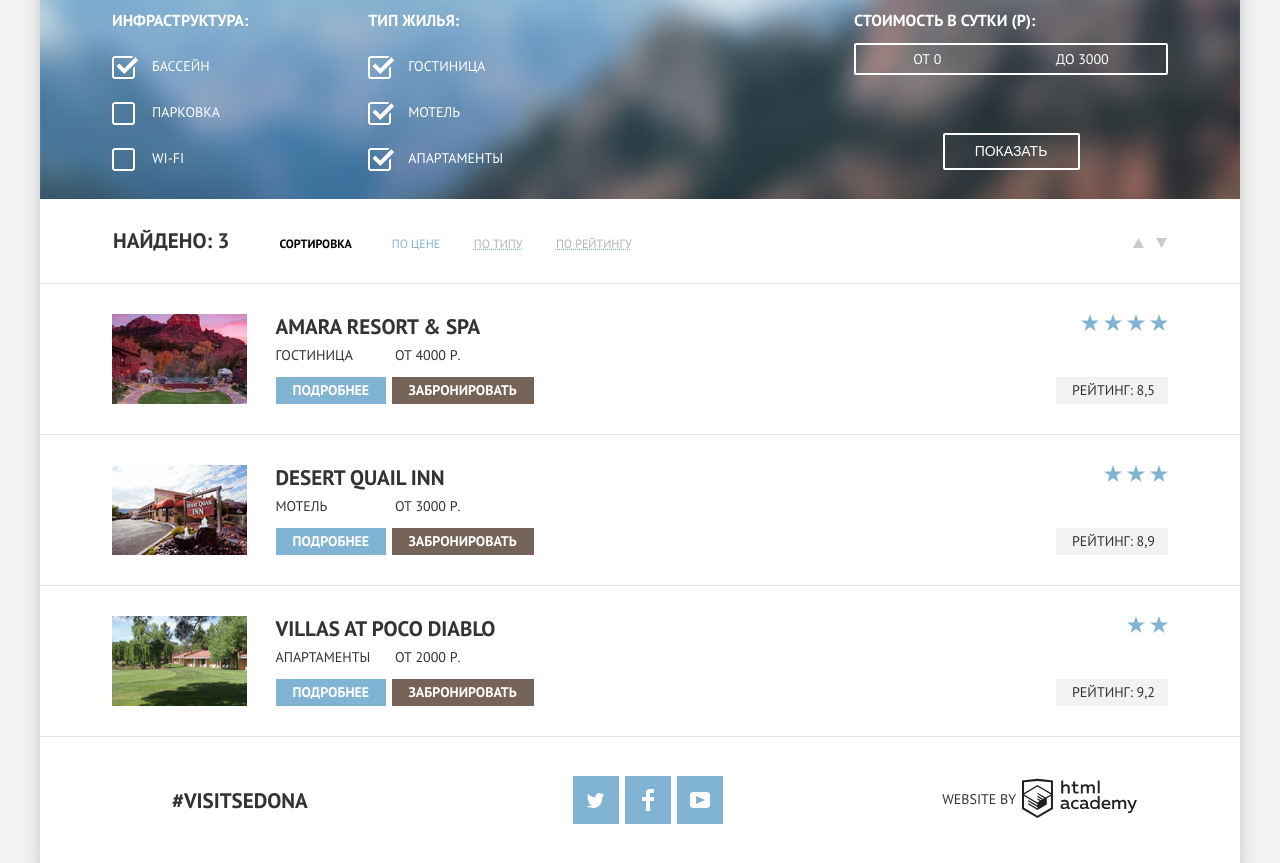
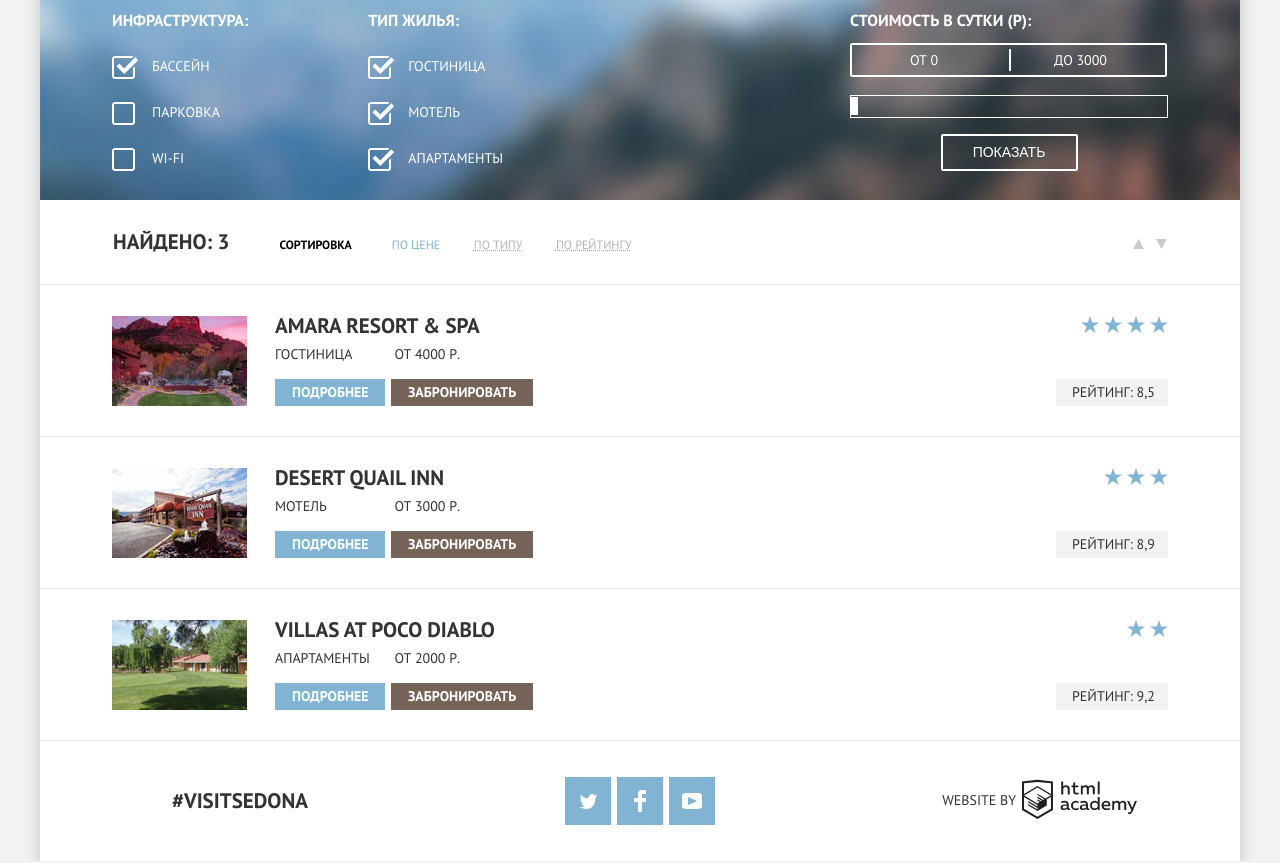
Before and after one commit to earthrobot/317955-sedona, a plain HTML site: page catalog.html in a window 1280 px wide. Shown: the part 73-936 px from the top of the page. Drawn offline with Linux system fonts and the light colour scheme.

Commit message:
доделки

```diff
--- a/catalog.html
+++ b/catalog.html
@@ -70,7 +70,7 @@
         <p class="filter-cost__min">От 0</p>
         <p class="filter-cost__max">До 3000</p>
       </div>
-      <input type="range" class="visually-hidden" name="cost" id="filter-cost" min="0" max="3000" step="1">
+      <div class="filter-form__range"></div>
     </div>
     <button class="filter-form__button" type="submit">Показать</button>
   </div>
@@ -99,6 +99,8 @@
     </div>
       <ul class="catalog-items">
         <li class="catalog-items__list">
+        <div class="catalog-items__container">
+      <div class="catalog-items__left-container">
           <img src="img/photo-hotel1.jpg" width="135" height="90" alt="Фотография гостиницы" class="catalog-items__picture">
           <div class="listing-left">
           <h2 class="catalog-items__title">Amara Resort &#38; Spa</h2>
@@ -111,6 +113,7 @@
           <a href="/booking" class="catalog-items__link catalog-items__link--dark">Забронировать</a>
         </p>
         </div>
+      </div>
         <div class="listing-right">
           <div class="catalog-items__stars">
             <div class="catalog-items__star"></div>
@@ -120,8 +123,11 @@
           </div>
           <div class="catalog-items__rating">Рейтинг: 8,5</div>
         </div>
+      </div>
         </li>
         <li class="catalog-items__list">
+        <div class="catalog-items__container">
+        <div class="catalog-items__left-container">
           <img src="img/photo-hotel2.jpg" width="135" height="90" alt="Фотография мотеля" class="catalog-items__picture">
           <div class="listing-left">
           <h2 class="catalog-items__title">Desert Quail Inn</h2>
@@ -134,6 +140,7 @@
           <a href="/booking" class="catalog-items__link catalog-items__link--dark">Забронировать</a>
         </p>
         </div>
+      </div>
         <div class="listing-right">
           <div class="catalog-items__stars">
           <div class="catalog-items__star"></div>
@@ -142,8 +149,11 @@
           </div>
           <div class="catalog-items__rating">Рейтинг: 8,9</div>
         </div>
+      </div>
         </li>
         <li class="catalog-items__list">
+            <div class="catalog-items__container">
+            <div class="catalog-items__left-container">
             <img src="img/photo-hotel3.jpg" width="135" height="90" alt="Фотография апартаментов" class="catalog-items__picture">
             <div class="listing-left">
             <h2 class="catalog-items__title">Villas at Poco Diablo</h2>
@@ -156,6 +166,7 @@
             <a href="/booking" class="catalog-items__link catalog-items__link--dark">Забронировать</a>
           </p>
           </div>
+        </div>
           <div class="listing-right">
             <div class="catalog-items__stars">
             <div class="catalog-items__star"></div>
@@ -163,12 +174,14 @@
             </div>
             <div class="catalog-items__rating">Рейтинг: 9,2</div>
           </div>
+        </div>
         </li>
       </ul>
     </section>
   </main>
 
   <footer class="footer">
+      <div class="footer-container">
     <div class="footer__hashtag">#visitSEDONA</div>
     <div class="footer-social">
       <ul class="footer-social__list">
@@ -178,6 +191,7 @@
       </ul>
     </div>
     <div class="footer__copyright">Website by <a class="visually-hidden" href="https://htmlacademy.ru/intensive/htmlcss">HTML Academy</a></div>
+  </div>
   </footer>
   </div>
 </body>
--- a/css/style.css
+++ b/css/style.css
@@ -134,6 +134,20 @@ a {
     font-size: 16px;
     line-height: 21px;
     margin-bottom: 12px;
+}
+
+.filter-form__range {
+    height: 23px;
+    width: 318px;
+    border: 1px solid white;
+}
+
+.filter-form__range::before {
+    content: "F";
+    width: 248px;
+    height: 2px;
+    background-color: #ffffff;
+    left: 2px;
 }
 
 .catalog-sort__up {
@@ -363,7 +377,7 @@ a {
  }
 
  .benefits-reasons__detail {
-     width: 259px;
+     width: 261px;
  }
 
  .benefits-reasons__numbers {
@@ -422,8 +436,8 @@ a {
    align-items: center;
    padding-top: 48px;
    padding-bottom: 58px;
-   padding-right: 71px;
-   padding-left: 70px;
+   padding-right: 70px;
+   padding-left: 69px;
  }
 
 .form-and-map{
@@ -488,22 +502,32 @@ fieldset {
 
 .form__item {
     margin: 0;
-    margin-bottom: 30px;
+    margin-bottom: 28px;
     min-width: 160px;
 }
 
-.form__item + .form__item-small {
-    width: 228px;
+.form__item.form__item-small {
     display: flex;
     align-items: center;
 }
 
 .form__small {
     display: flex;
+    justify-content: space-between;
+    margin-bottom: 28px;
 }
 
 .form__item label {
     font-weight: bold;
+}
+
+.form__item-small label {
+    margin-right: 30px;
+    order: 1;
+}
+
+.form__item-small label:first-of-type {
+    margin-right: 35px;
 }
 
 .form__item input[type="text"] {
@@ -533,6 +557,7 @@ fieldset {
     height: 38px;
     padding-left: 10px;
     padding-right: 10px;
+    order: 3;
 }
 
 .form__item-big {
@@ -541,8 +566,8 @@ fieldset {
 
 .form__calendar {
     position: absolute;
-    left: 410px;
-    top: 5px;
+    left: 426px;
+    top: 7px;
     border: none;
     cursor: pointer;
     font-size: 0;
@@ -574,6 +599,7 @@ fieldset {
     background-position: center;
     background-repeat: no-repeat;
     background-size: 11px 11px;
+    order: 4;
 }
 
 .count-plus:hover {
@@ -589,6 +615,7 @@ fieldset {
     background-position: center;
     background-repeat: no-repeat;
     background-size: 12px 3px;
+    order: 2;
 }
 
 .count-minus:hover {
@@ -606,8 +633,11 @@ fieldset {
 input[type="text"] {
     font-weight: bold;
     color: #000000;
-    padding: 0 13px;
-    padding-right: 35px;
+    padding: 0 35px 0 13px;
+}
+
+.form__item-big label {
+    margin-right: 15px;
 }
 
 input[type="text"]:-moz-placeholder {
@@ -619,12 +649,19 @@ input[type="text"]::-webkit-input-placeholder {
 }
 
 .footer {
-    padding: 36px 72px;
+    display: flex;
+    justify-content: center;
+    align-items: center;
     background-color: rgba(255, 255, 255, 0.9);
+    width: 100%;
+    min-height: 120px;
+}
+
+.footer-container {
     display: flex;
     justify-content: space-between;
     align-items: center;
-    min-width: 1200px;
+    min-width: 1056px;
 }
 
 .footer-main {
@@ -657,6 +694,10 @@ input[type="text"]::-webkit-input-placeholder {
 
  .footer__copyright:active {
     background-image: url("../img/logo-htmlacademy-gray.svg");
+ }
+
+ .footer-social {
+   margin-left: -15px;
  }
 
  .footer-social__listing {
@@ -699,7 +740,9 @@ input[type="text"]::-webkit-input-placeholder {
     font-size: 21px;
     line-height: 26px;
     font-weight: bold;
-    padding: 13px 60px 12px;
+    text-align: center;
+    vertical-align: middle;
+    min-width: 256px;
  }
 
  .filters {
@@ -728,7 +771,7 @@ input[type="text"]::-webkit-input-placeholder {
  .filter-form__cost {
      display: flex;
      flex-direction: column;
-     margin-bottom: 40px;
+     margin-bottom: 16px;
  }
 
  .filter-form__legend {
@@ -758,8 +801,8 @@ input[type="text"]::-webkit-input-placeholder {
  }
 
  .filter-cost {
-    width: 314px;
-    height: 32px;
+    width: 317px;
+    height: 34px;
     border: solid 2px #ffffff;
     border-radius: 2px;
     background-color: transparent;
@@ -768,6 +811,17 @@ input[type="text"]::-webkit-input-placeholder {
     justify-content: space-around;
     align-items: center;
     margin-bottom: 18px;
+    position: relative;
+ }
+
+ .filter-cost::before {
+     content: "";
+     width: 2px;
+     height: 22px;
+     background-color: #ffffff;
+     left: 157px;
+     position: absolute;
+
  }
 
  input[type="checkbox"] + label {
@@ -890,10 +944,18 @@ input[type="text"]::-webkit-input-placeholder {
 }
 
  .catalog-items__list {
+    min-height: 152px;
+    width: 100%;
     display: flex;
-    justify-content: space-between;
-    padding: 30px 72px;
+    justify-content: center;
+    align-items: center;
     border-bottom: 1px solid #e5e5e5;
+ }
+
+ .catalog-items__container {
+     display: flex;
+     justify-content: space-between;
+     flex-basis: 1056px;
  }
 
  .catalog-items__buttons {
@@ -907,11 +969,15 @@ input[type="text"]::-webkit-input-placeholder {
     display: flex;
     justify-content: space-between;
     margin-top: 5px;
-    margin-bottom: 11px;
+    margin-bottom: 14px;
+ }
+
+ .catalog-items__left-container {
+     display: flex;
  }
 
  .listing-left {
-     min-width: 651px;
+     margin-top: -3px;
  }
 
  .listing-right {
```
Also changed, not shown: index.html (+2 -1 lines).
